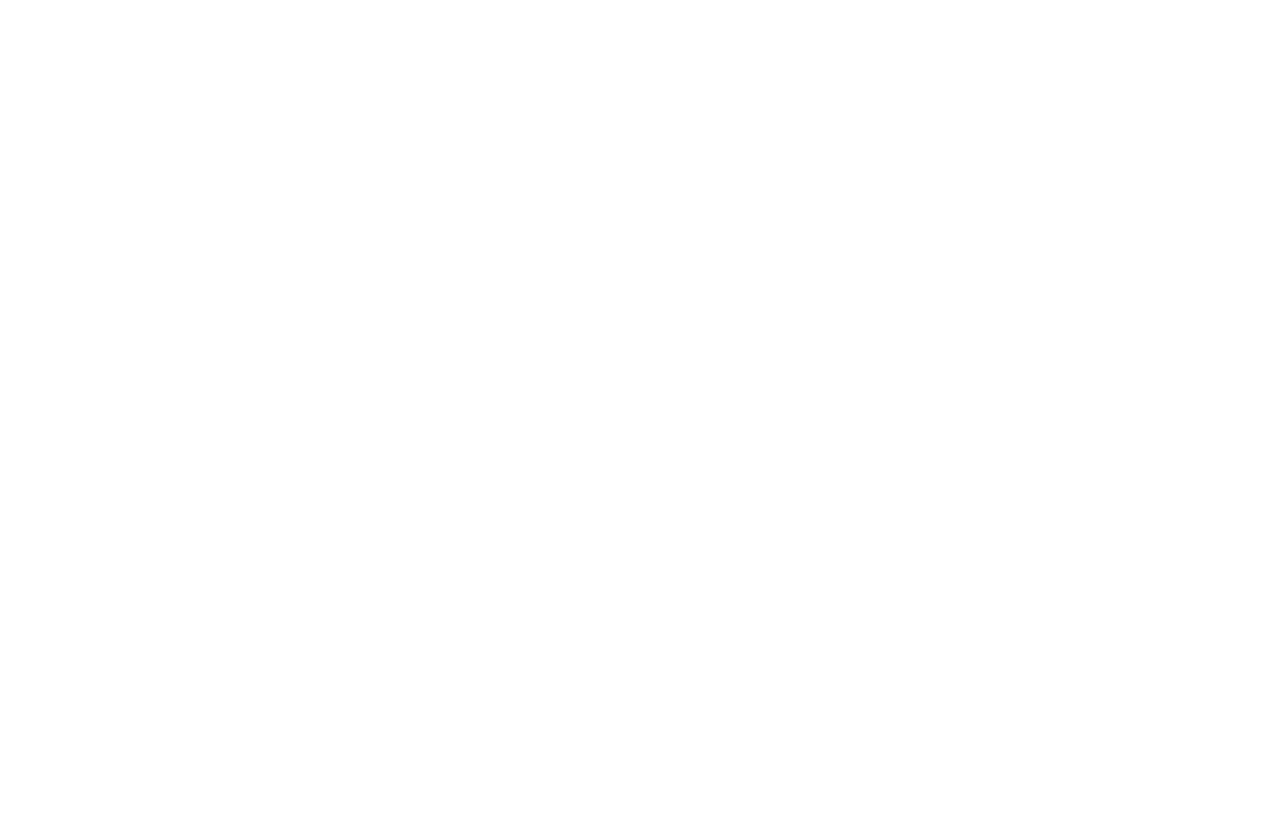
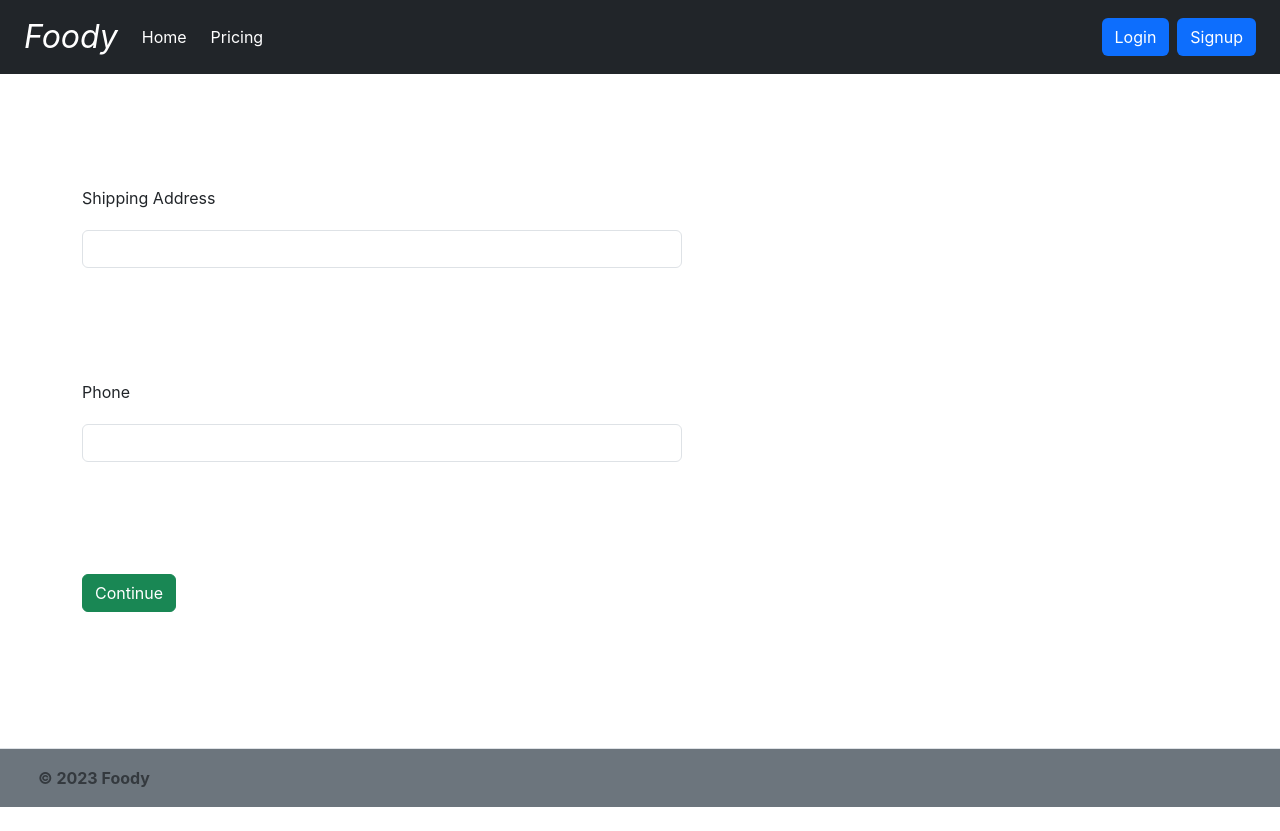
Before and after one commit to khagendrajora/Online-Restaurant, a React (Create React App) app: page /checkout in a window 1280 px wide. Before the commit this address had no page. Before the commit the page ends 800 px from the top, so only its background shows below. Built offline with nearby package versions, Linux system fonts and the light colour scheme.

Commit message:
checkOut page

```diff
--- a/package.json
+++ b/package.json
@@ -7,6 +7,7 @@
     "@testing-library/react": "^13.4.0",
     "@testing-library/user-event": "^13.5.0",
     "axios": "^1.5.1",
+    "countries-list": "^3.0.6",
     "formik": "^2.4.5",
     "react": "^18.2.0",
     "react-dom": "^18.2.0",
--- a/src/App.js
+++ b/src/App.js
@@ -17,6 +17,7 @@
 import { ItemList } from './admin/ItemList';
 import UpdateItem from './admin/UpdateItem';
 import { Helmet } from 'react-helmet';
+import { CheckOut } from './pages/CheckOut';
 
 
 
@@ -48,6 +49,7 @@
             <Route path='admin/itemupload' element={<ItemUpload />} />
             <Route path='admin/itemlist' element={<ItemList />} />
             <Route path='admin/itemupdate/:itemId' element={<UpdateItem />} />
+            <Route path='checkout' element={<CheckOut />} />
             {/* <Route path='admin' element={<Admin />} /> */}
           </Route>
 
--- a/src/admin/UpdateItem.jsx
+++ b/src/admin/UpdateItem.jsx
@@ -15,7 +15,7 @@
     const [item_price, setItemPrice] = useState('')
     const [error, setError] = useState('')
     const [success, setSuccess] = useState(false)
-    const [data, setData] = useState({})
+
 
     useEffect(() => {
         //const params = params.data_id
--- /dev/null
+++ b/src/pages/CheckOut.js
@@ -0,0 +1,47 @@
+import React, { useState } from 'react'
+// import { countries } from 'countries-list'
+import { useNavigate } from 'react-router-dom'
+
+
+export const CheckOut = () => {
+    const navigate = useNavigate()
+    // const countries = Object.values(countries)
+    const shippingInfo = JSON.parse(localStorage.getItem('shippingInfo')) || {}
+
+    const [shippingAddress, setShippingAddress] = useState(shippingInfo.shippingAddress || '')
+    const [phone, setPhone] = useState(shippingInfo.phone || '')
+
+    const SubmitOrder = (e) => {
+        e.preventDefault()
+        const shippingInfo = {
+            shippingAddress,
+            phone
+
+        }
+        localStorage.setItem('shippingInfo', JSON.stringify(shippingInfo))
+        navigate('/confirmed')
+
+    }
+    return (
+        <>
+            <div className='container' style={{ display: 'flex', flexDirection: 'column', alignItems: 'flex-start' }}>
+                <div style={{ width: '600px' }}>
+                    <label htmlFor='address'>Shipping Address</label>
+                    <input type='text' className='form-control' id='address' onChange={(e) => setShippingAddress(e.target.value)} value={shippingAddress} />
+                </div>
+                <div style={{ width: '600px' }}>
+                    <label htmlFor='phone'>Phone</label>
+                    <input type='number' className='form-control' id='phone' onChange={(e) => setPhone(e.target.value)} value={phone} />
+                </div>
+                <div>
+
+                    <button className='btn btn-success' onClick={SubmitOrder}>Continue</button>
+                </div>
+
+
+            </div>
+
+
+        </>
+    )
+}
--- a/src/pages/MyCart.js
+++ b/src/pages/MyCart.js
@@ -1,9 +1,12 @@
 import React, { Fragment, useEffect, useState } from 'react'
-import { Link, json } from 'react-router-dom'
-import { FaTrash, FaPenAlt } from 'react-icons/fa';
+import { Link } from 'react-router-dom'
+import { FaTrash } from 'react-icons/fa';
 import { toast } from 'react-toastify';
+import { useNavigate } from 'react-router-dom';
+
 
 const MyCart = () => {
+    const navigate = useNavigate()
     const [cartItem, setCartItem] = useState([])
     const [mycartItem, setMyCartItem] = useState([])
 
@@ -51,14 +54,7 @@
             updateCart[i].totalPrice = total - price
             setMyCartItem(updateCart)
             localStorage.setItem(('cart'), JSON.stringify(mycartItem))
-
-
         }
-
-
-
-
-
 
     })
     const Delete = (id) => {
@@ -70,9 +66,13 @@
 
 
     }
-    // const Edit = (id) => {
 
-    // }
+    //CheckOut
+    const CheckOut = () => {
+        navigate('/checkout')
+
+    }
+
     return (
         <>
             <div className="row d-flex justify-content-center align-items-center h-100">
@@ -143,7 +143,7 @@
 
 
                         </div>
-                        <button type="button" className="btn btn-dark btn-block btn-lg"
+                        <button type="button" className="btn btn-dark btn-block btn-lg" onClick={CheckOut}
                             data-mdb-ripple-color="dark">Confirm Order</button>
                     </div>
                 </div>
```
Also changed, not shown: 1 other file (tests, documents, lock files or other folders).
